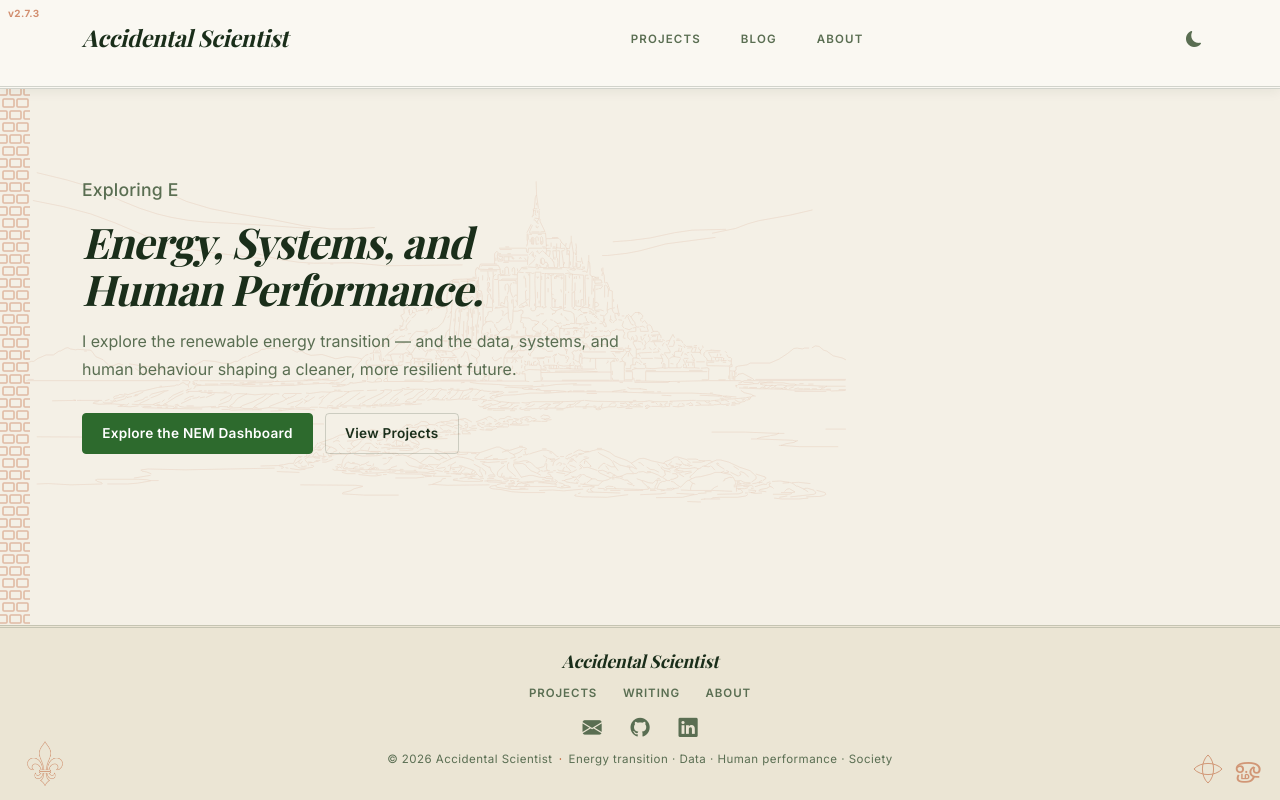
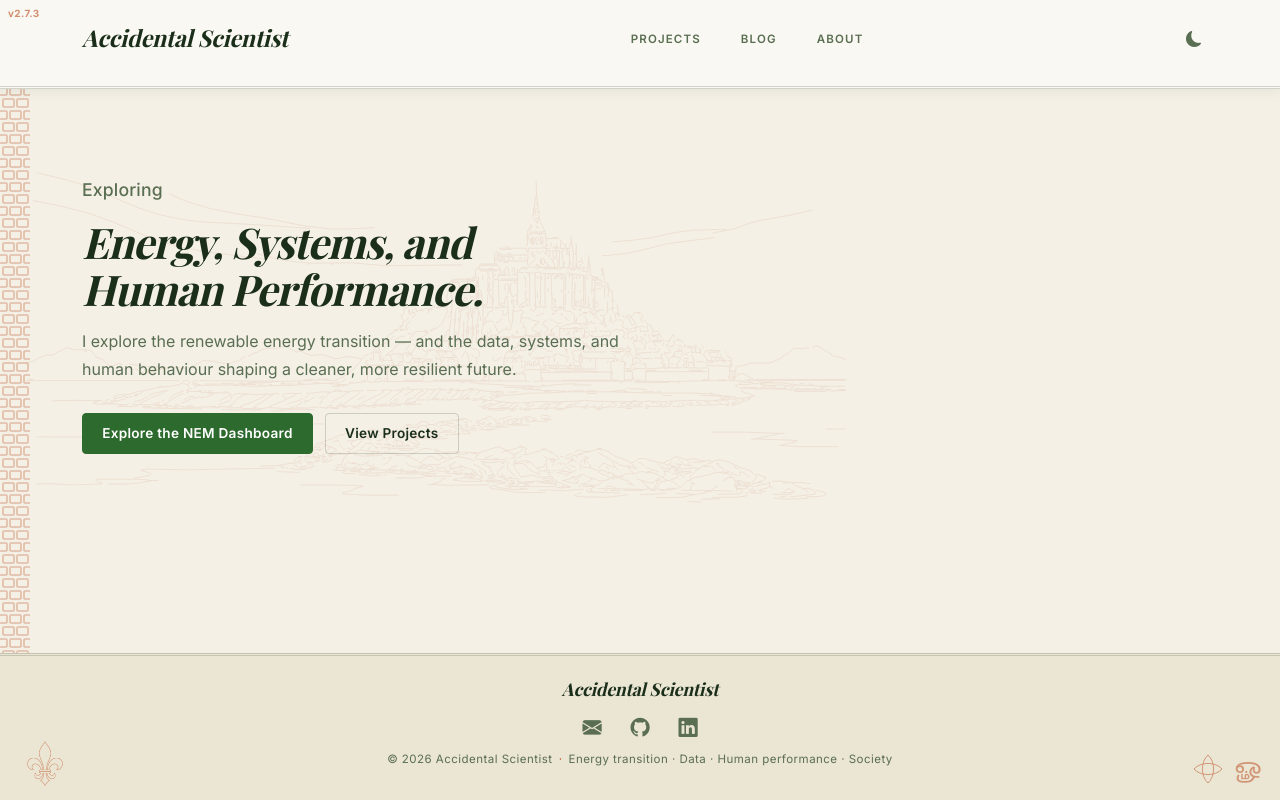
Before and after one commit to accidentalscientist/accidental-scientist-portfolio, a Django app: page / in a window 1280 px wide. Run offline with Django 5.2, Linux system fonts and the light colour scheme; data that the repository does not hold is empty; some libraries are stand-ins or nearby versions; some web fonts are replaced.

Commit message:
tweak typewriter phrases/speed + project category admin + footer changes

```diff
--- a/portfolio/templates/portfolio/footer.html
+++ b/portfolio/templates/portfolio/footer.html
@@ -3,12 +3,6 @@
   <div class="container">
 
     <div class="footer-brand">Accidental Scientist</div>
-
-    <nav class="footer-nav" aria-label="Footer navigation">
-      <a href="{% url 'projects' %}">Projects</a>
-      <a href="{% url 'blog' %}">Writing</a>
-      <a href="{% url 'about' %}">About</a>
-    </nav>
 
     <div class="social-links">
       <a href="{% url 'about' %}" title="Contact">
--- a/portfolio/templates/portfolio/home.html
+++ b/portfolio/templates/portfolio/home.html
@@ -57,13 +57,13 @@
 <script>
 (function () {
     const words = [
-        'Data Science',
         'Energy Systems',
-        'Football Analytics',
-        'Grid Transition',
-        'Climate Policy',
-        'NEM Data',
+        'Data Stories',
         'Human Performance',
+        'Society & Policy',
+        'Commercial Intelligence',
+        'Energy Tranistion',
+        'Philosophy',
         'Renewable Energy',
     ];
     // ── Speed controls — higher numbers = slower. Tweak these freely. ──
```
